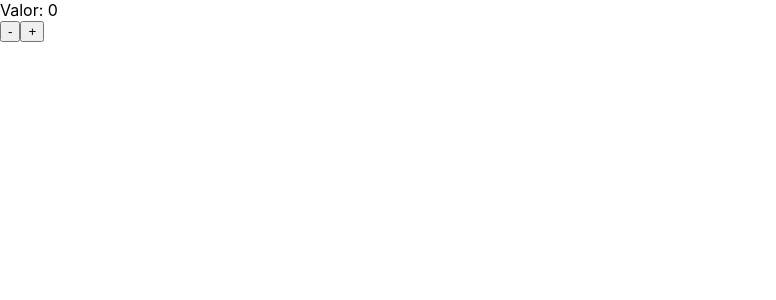
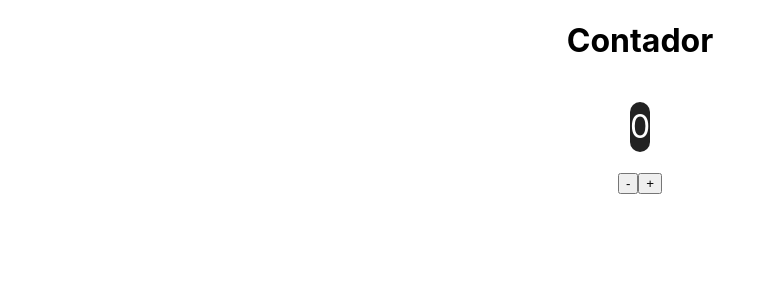
Before and after one commit to Victor110901/Revisao-React, a Next.js app: page /estado/contador in a window 1280 px wide. Shown: the top 300 px of the page, without its empty margins (0-776 px from the left). Built offline with nearby package versions, Linux system fonts and the light colour scheme.

Commit message:
Aula 43 next Desafio Contador resolvido

```diff
--- /dev/null
+++ b/components/ContadorDisplay.jsx
@@ -0,0 +1,18 @@
+export default function ContadorDisplay(props) {
+    return (
+        <div style={{
+            display: "flex",
+            justifyContent: "center",
+            alignItems: "center",
+            height: "50px",
+            widows: "50px",
+            borderRadius: "25px",
+            backgroundColor: "#222",
+            color: "#fff",
+            fontSize: "2rem",
+            margin: "20px"
+        }}>
+            {props.numero}
+        </div>
+    )
+}
--- a/pages/estado/contador.jsx
+++ b/pages/estado/contador.jsx
@@ -1,13 +1,24 @@
 import { useState } from "react"
+import ContadorDisplay from "../../components/ContadorDisplay"
 
 export default function contador() {
-    let [valor, setValor] = useState(0);
+    const [numero,setNumero] = useState(0)
+
+    const dec = () => setNumero(numero - 1)
 
     return (
-        <div>
-            <div>Valor: {valor}</div>
-            <button onClick={() => setValor(valor - 1)}>-</button>
-            <button onClick={() => setValor(valor + 1)}>+</button>
+        <div style={{
+            display: "flex",
+            flexDirection: "column",
+            justifyContent: "center",
+            alignItems: "center"
+        }}>
+            <h1>Contador</h1>
+            <ContadorDisplay numero={numero} />
+            <div>
+                <button onClick={dec}>-</button>
+                <button onClick={() => setNumero(numero + 1)}>+</button>
+            </div>
         </div>
     )
 }
```
Also changed, not shown: pages/estado/meuContador.jsx (added, +13 -0 lines).
